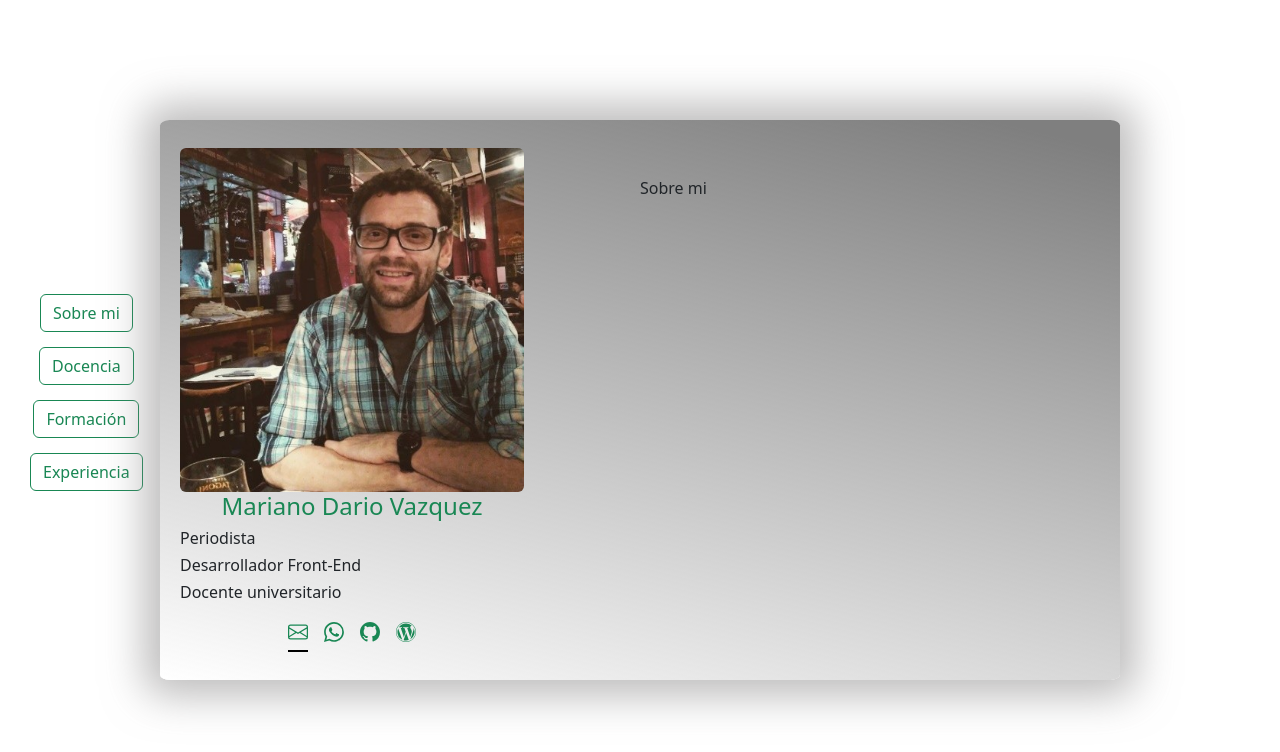
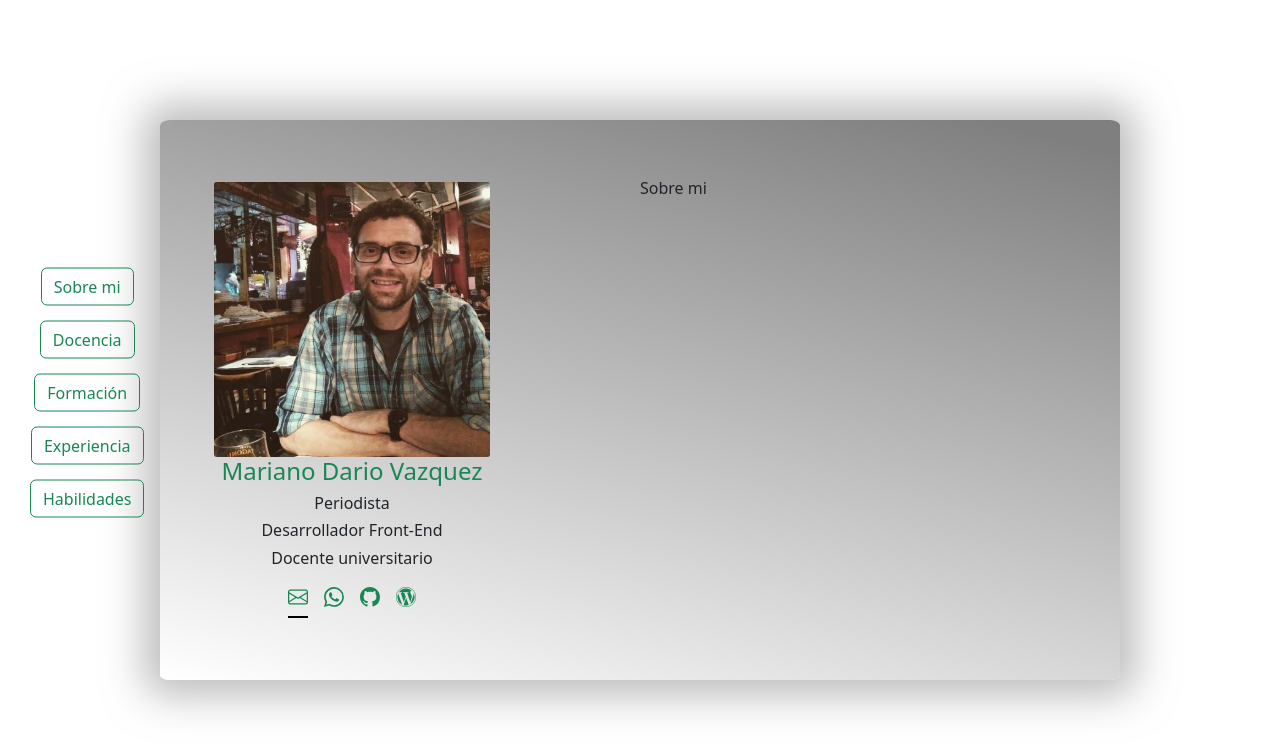
Before and after one commit to mareanovazquez/CurriculumVitae, a React (Vite) app: page / in a window 1280 px wide. Shown: the top 752 px of the page. Built offline with nearby package versions, Linux system fonts and the light colour scheme.

Commit message:
posición de elementos

```diff
--- a/src/Components/Footer/Footer.jsx
+++ b/src/Components/Footer/Footer.jsx
@@ -25,7 +25,7 @@ export const Footer = () => {
         </Nav.Item>
         <Nav.Item>
           <Nav.Link href='https://mareanovazquez.wordpress.com/' target='_blanck' >
-            <svg xmlns="http://www.w3.org/2000/svg" width="20" height="20" fill="currentColor" class="bi bi-wordpress text-success" viewBox="0 0 16 16">
+            <svg xmlns="http://www.w3.org/2000/svg" width="20" height="20" fill="currentColor" className="bi bi-wordpress text-success" viewBox="0 0 16 16">
               <path d="M12.633 7.653c0-.848-.305-1.435-.566-1.892l-.08-.13c-.317-.51-.594-.958-.594-1.48 0-.63.478-1.218 1.152-1.218.02 0 .039.002.058.003l.031.003A6.838 6.838 0 0 0 8 1.137 6.855 6.855 0 0 0 2.266 4.23c.16.005.313.009.442.009.717 0 1.828-.087 1.828-.087.37-.022.414.521.044.565 0 0-.371.044-.785.065l2.5 7.434 1.5-4.506-1.07-2.929c-.369-.022-.719-.065-.719-.065-.37-.022-.326-.588.043-.566 0 0 1.134.087 1.808.087.718 0 1.83-.087 1.83-.087.37-.022.413.522.043.566 0 0-.372.043-.785.065l2.48 7.377.684-2.287.054-.173c.27-.86.469-1.495.469-2.046zM1.137 8a6.864 6.864 0 0 0 3.868 6.176L1.73 5.206A6.837 6.837 0 0 0 1.137 8z" />
               <path d="M6.061 14.583 8.121 8.6l2.109 5.78c.014.033.03.064.049.094a6.854 6.854 0 0 1-4.218.109zm7.96-9.876c.03.219.047.453.047.706 0 .696-.13 1.479-.522 2.458l-2.096 6.06a6.86 6.86 0 0 0 2.572-9.224z" />
               <path fillRule="evenodd" d="M0 8c0-4.411 3.589-8 8-8 4.41 0 8 3.589 8 8s-3.59 8-8 8c-4.411 0-8-3.589-8-8zm.367 0c0 4.209 3.424 7.633 7.633 7.633 4.208 0 7.632-3.424 7.632-7.633C15.632 3.79 12.208.367 8 .367 3.79.367.367 3.79.367 8z" />
--- a/src/Components/Header/Header.jsx
+++ b/src/Components/Header/Header.jsx
@@ -5,7 +5,7 @@ export const Header = () => {
 
     <>
       <div className='contenidoHeader'>
-        <img className='img-fluid rounded ' src={perfil} alt='perfil'/>
+        <img className='imgPerfil' src={perfil} alt='perfil'/>
         <h4 className='text-center text-success' >Mariano Dario Vazquez</h4>
         <h6 className=''>Periodista </h6>
         <h6>Desarrollador Front-End</h6>
--- a/src/Components/NavBar/NavBar.jsx
+++ b/src/Components/NavBar/NavBar.jsx
@@ -41,6 +41,13 @@ export function NavBar() {
                     Experiencia
                 </button>
             </NavLink>
+
+            <NavLink className='opcionesNavBar' to='/habilidades'>
+                <button className={`my-button ${activeButton === 5 ? 'btn btn-success' : 'btn btn-outline-success'}`}
+                    onClick={() => toggleActive(5)} >
+                    Habilidades
+                </button>
+            </NavLink>
         </div>
     );
 }
--- a/src/estilos.css
+++ b/src/estilos.css
@@ -1,15 +1,14 @@
-
 .contenedorCV {
     /*posición y forma del contenedor*/
     width: 75%;
     height: 70vh;
-    box-shadow: 0px 0px 40px 16px rgba(137,135,135,0.56);
-    position: fixed;
+    box-shadow: 0px 0px 40px 16px rgba(137, 135, 135, 0.56);
+    position: absolute;
     top: 50%;
     left: 50%;
     transform: translate(-50%, -50%);
-    background: rgb(255,255,255);
-    background: linear-gradient(14deg, rgba(255,255,255,1) 0%, rgba(0,0,0,0.5) 96%);
+    background: rgb(255, 255, 255);
+    background: linear-gradient(14deg, rgba(255, 255, 255, 1) 0%, rgba(0, 0, 0, 0.5) 96%);
     border-radius: 1%;
     /*posición contenido*/
     display: flex;
@@ -22,6 +21,7 @@
     position: absolute;
     top: 50%;
     left: 0;
+    z-index: 44444;
     transform: translateY(-50%);
     padding-left: 30px;
     display: flex;
@@ -35,9 +35,26 @@
     padding-right: 10px;
 }
 
+
+
 .contenedorHyF {
     width: 40%;
     padding: 20px;
+
+}
+
+.contenidoHeader {
+    display: flex;
+    flex-direction: column;
+    align-items: center;
+    justify-content: center;
+}
+
+.imgPerfil {
+    width: 80%;
+    border-radius: 1%;
+
+
 }
 
 .contenedorDEFH {
```
Lines whose indentation alone changed are shown as unchanged.
